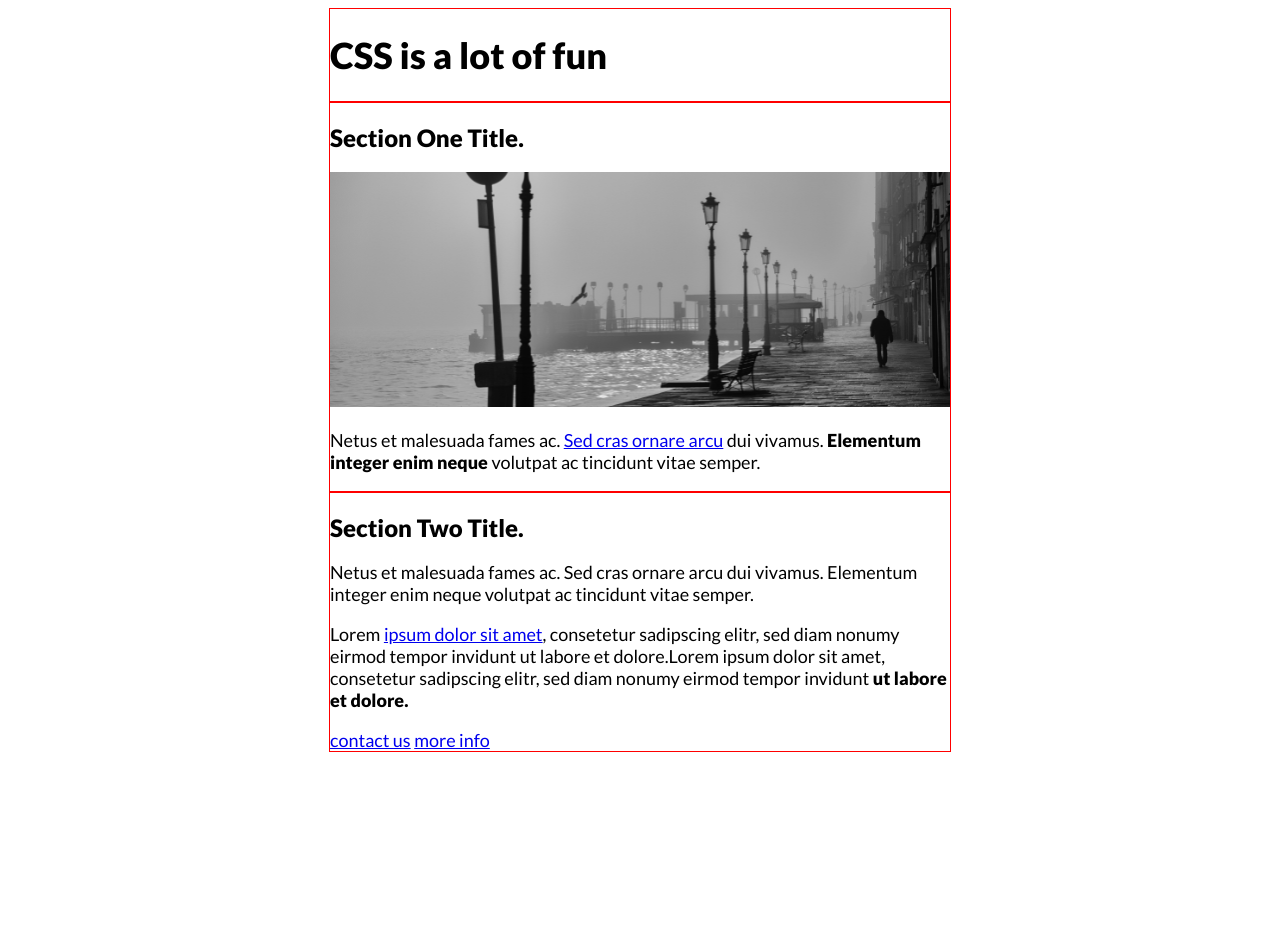
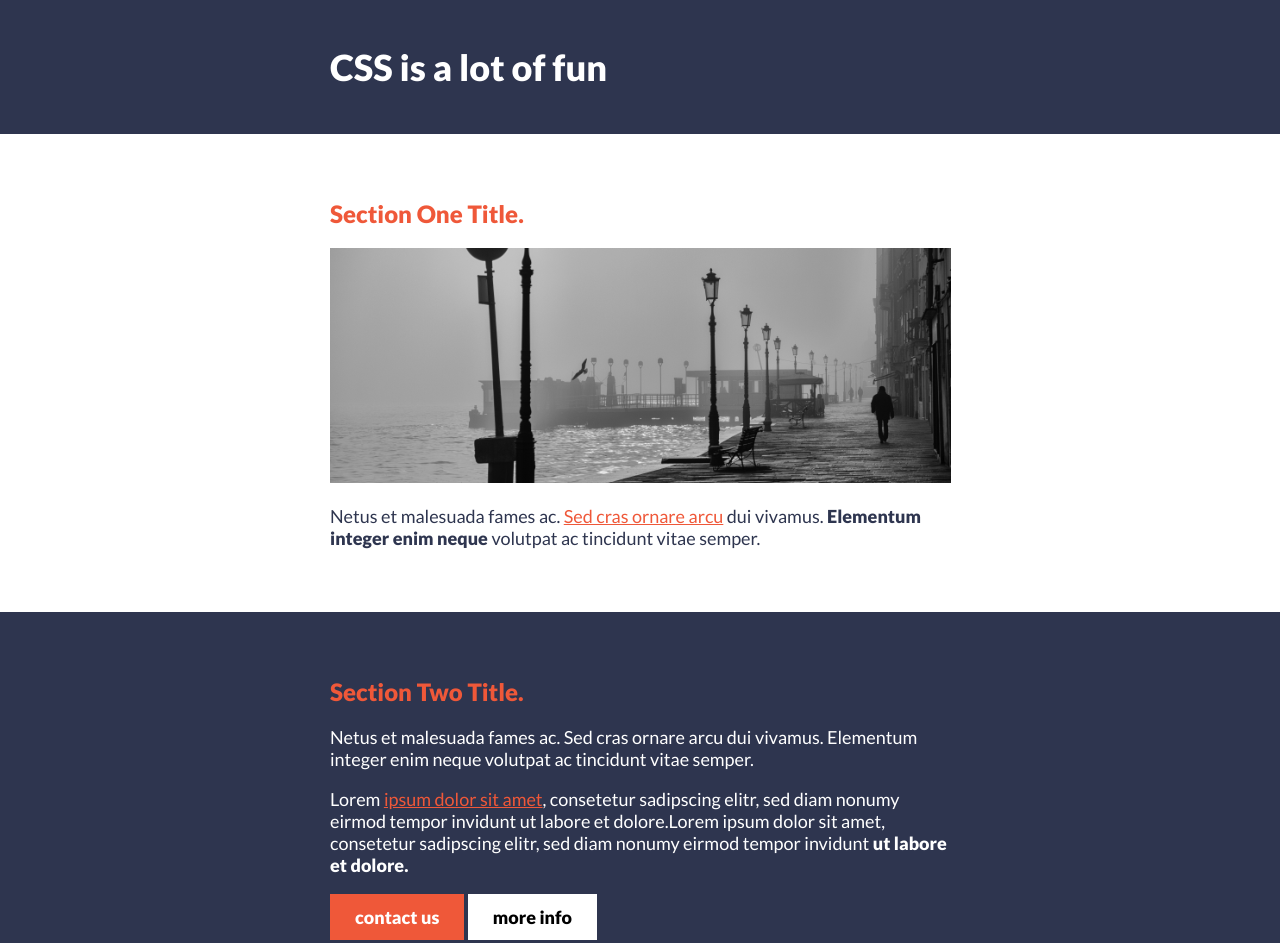
Before and after one commit to Pethaf/CssChallenge2, a plain HTML site: page index.html in a window 1280 px wide. Before the commit the page ends 800 px from the top, so only its background shows below. Drawn offline with Linux system fonts and the light colour scheme.

Commit message:
Final refactor

```diff
--- a/index.html
+++ b/index.html
@@ -29,8 +29,8 @@
         <h2>Section Two Title.</h2>
         <p>Netus et malesuada fames ac. Sed cras ornare arcu dui vivamus. Elementum integer enim neque volutpat ac tincidunt vitae semper.</p>
         <p>Lorem <a href="#">ipsum dolor sit amet</a>, consetetur sadipscing elitr, sed diam nonumy eirmod tempor invidunt ut labore et dolore.Lorem ipsum dolor sit amet, consetetur sadipscing elitr, sed diam nonumy eirmod tempor invidunt <span class="text-bold">ut labore et dolore.</span></p>
-        <a href="#">contact us</a>
-        <a href="#">more info</a>
+        <a href="#" class="btn btn-primary">contact us</a>
+        <a href="#" class="btn btn-secondary">more info</a>
     </div>
 
     </section>
--- a/style/style.css
+++ b/style/style.css
@@ -1,27 +1,80 @@
 body {
-    font-family: 'Lato', sans-serif;
+    margin: 0;
     font-size: 18px;
+    font-family: "Lato";
+    color: #2e354f;
 }
 
-header, .container {
-    width: 620px;
-    border: 1px solid red;
-    margin: 0 auto;
-}
-
-img {
-    max-width: 100%;
+h1,
+h2,
+.text-bold {
+    font-weight: 900;
 }
 
 h1 {
-    font-weight: 900;
     font-size: 36px;
+    margin: 0;
 }
 
 h2 {
     font-size: 24px;
+    color: #ef5839;
 }
 
-.text-bold {
+a {
+    color: #ef5839;
+}
+
+a:hover,
+a:focus {
+    color: #d4b44c;
+}
+
+header {
+    background: #2e354f;
+    padding: 45px 0;
+    color: #fff;
+}
+
+section{
+    padding: 45px 0;
+}
+
+.section-two {
+    background: #2e354f;
+    color: #fff;
+}
+
+.btn {
+    display: inline-block;
+    padding: 12px 25px;
+    text-decoration: none;
     font-weight: 900;
 }
+
+.btn-primary {
+    background: #ef5839;
+    color: white;
+}
+
+.btn-primary:hover,
+.btn-primary:focus {
+    background: #39d0ef;
+    color: #393939;
+}
+.btn-secondary {
+    background: #fff;
+    color: #000;
+}
+
+.btn-secondary:hover,
+.btn-secondary:focus {
+    background: #000;
+    color:#fff;
+}
+
+.container, h1 {
+    margin: 0 20px;
+    width: 620px;
+    margin: 0 auto;
+}
```
